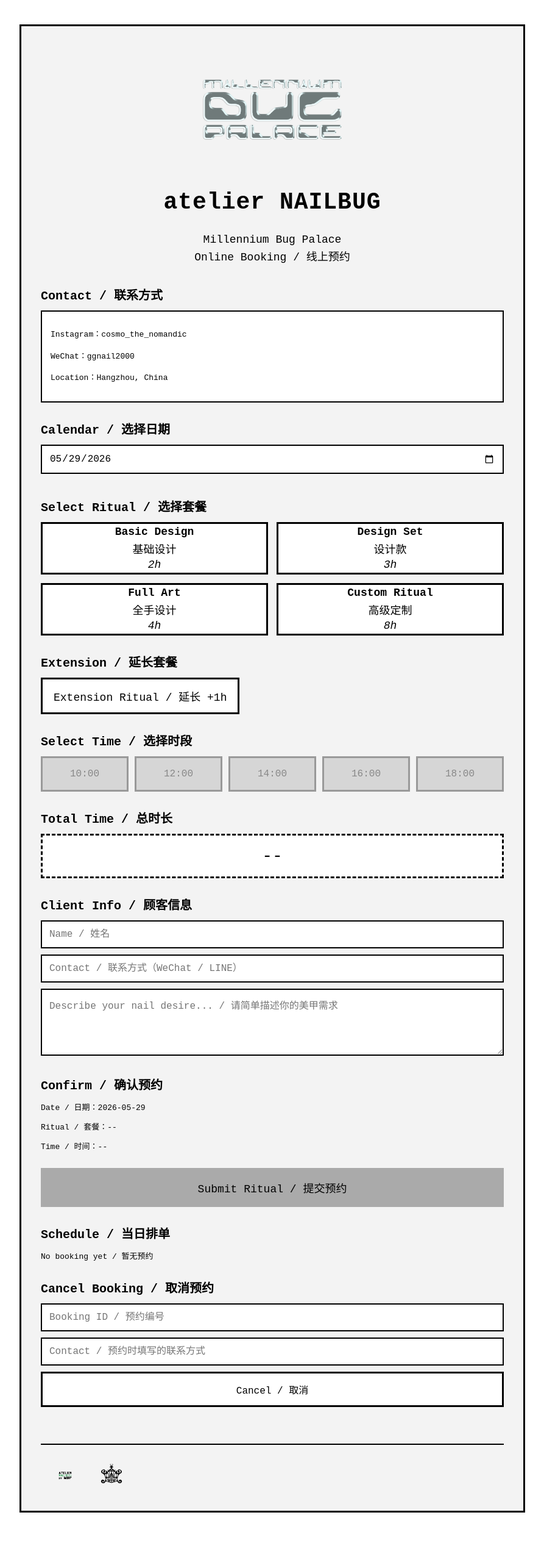
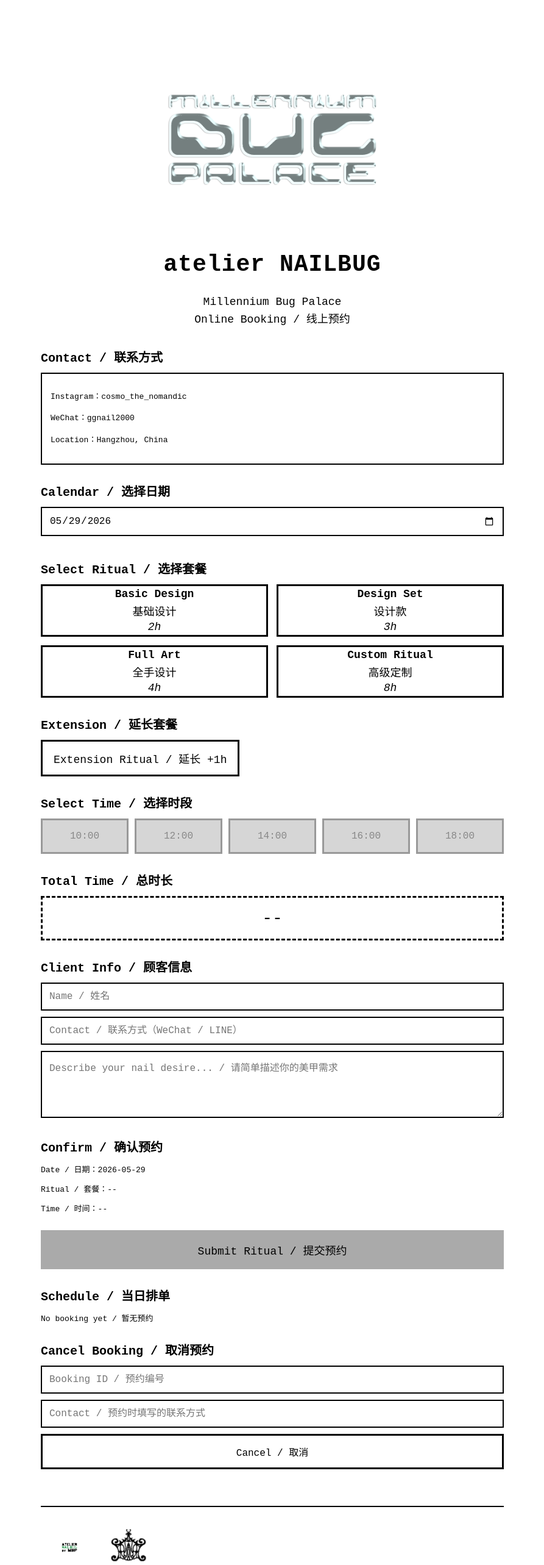
Before and after one commit to cosmoguo97/Nail-booking, a Next.js app: page / in a window 1280 px wide. Shown: the top 2566 px of the page at 61% size, without its empty margins (193-1086 px from the left). Before the commit the page ends 2520 px from the top, so only its background shows below. Built offline with nearby package versions, Linux system fonts and the light colour scheme.

Commit message:
Update index.js

```diff
--- a/pages/index.js
+++ b/pages/index.js
@@ -323,11 +323,11 @@
   },
 
 container: {
+  width: "90vw",
   maxWidth: 760,
+  minWidth: 320,
   margin: "0 auto",
   padding: 32,
-    background: "#f3f3f3",
-    border: "3px solid #000",
 },
 
   logoWrap: {
@@ -337,8 +337,9 @@
   },
 
  logo: {
-    width: 280,
-    maxWidth: "100%",
+  width: "60%",
+  maxWidth: 420,
+  minWidth: 220,
   objectFit: "contain",
 },
 
@@ -520,8 +521,9 @@
   },
 
 footerIcon: {
-    height: 48,
-    width: "auto",
-    cursor: "pointer",
+  width: "12vw",
+  maxWidth: 80,
+  minWidth: 40,
+  height: "auto",
 },
 };
```
Lines whose indentation alone changed are shown as unchanged.
